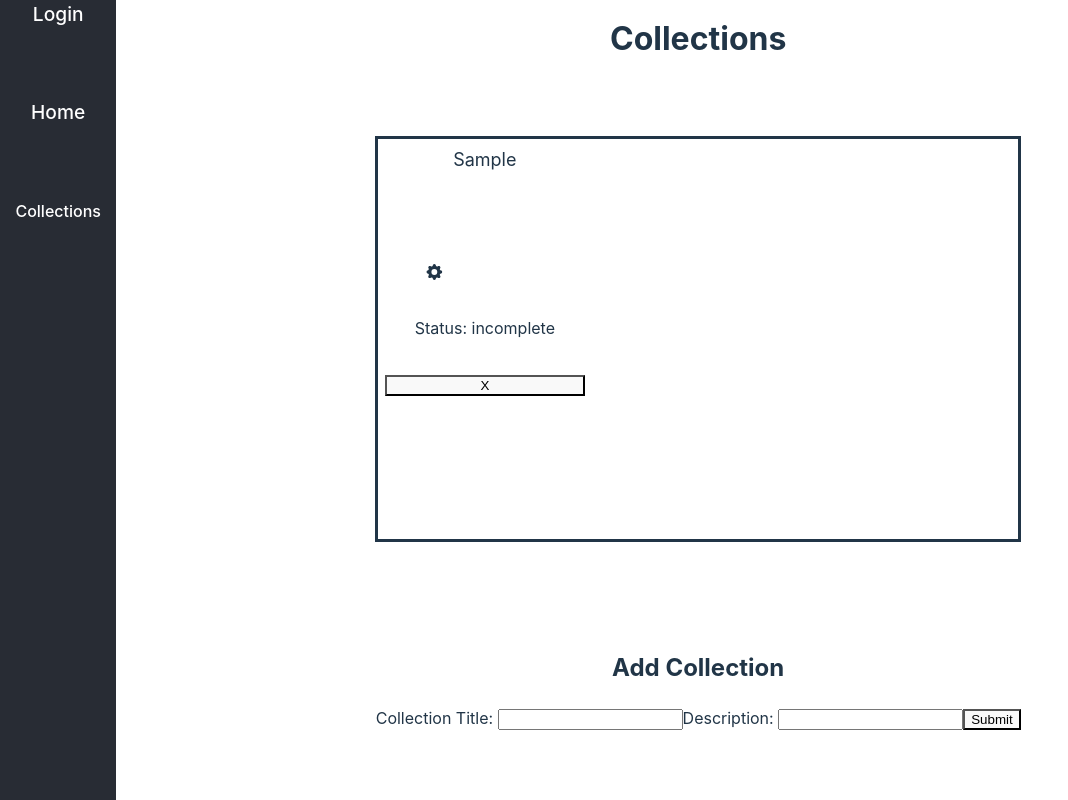
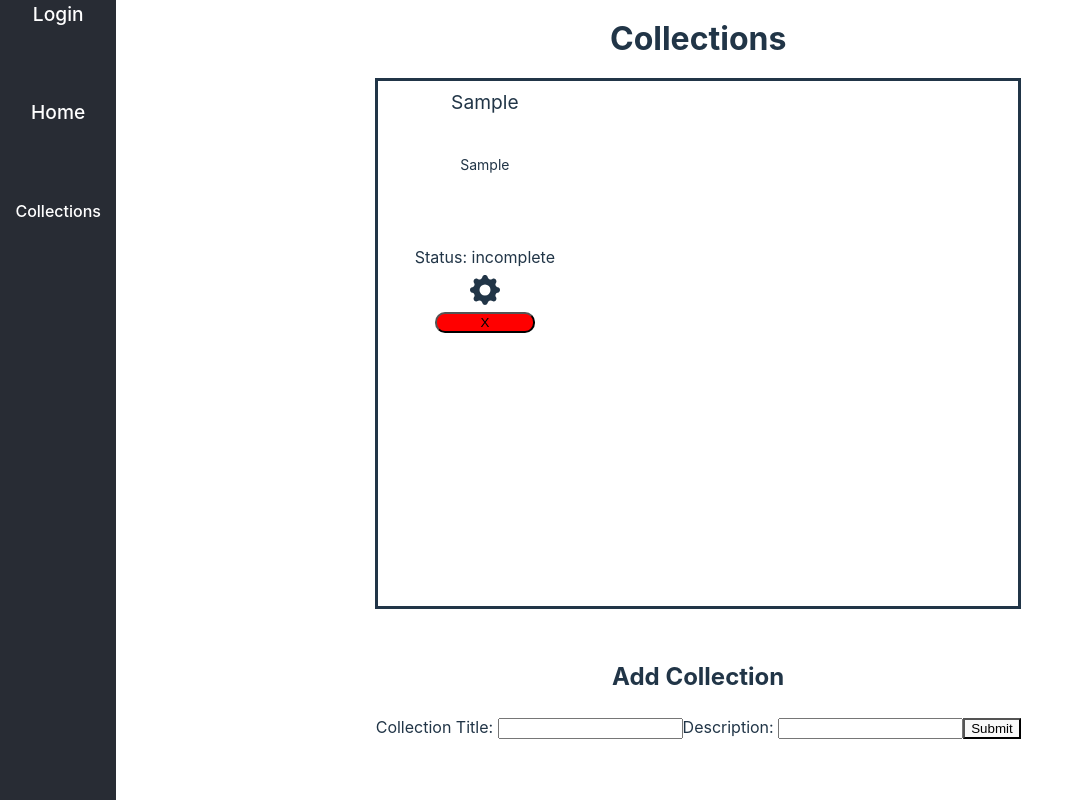
Before and after one commit to JesusMunoz01/TaskPlanner, a React (Vite) app in the folder client/: page /collections in a window 1280 px wide. Both pictures are taken after typing "Sample", "Sample" into the empty fields and a click on the button "Submit". Shown: the whole page, without its empty margins (0-1068 px from the left). Built offline with nearby package versions, Linux system fonts and the light colour scheme.

Commit message:
updated css and positioning of items for better display

```diff
--- a/client/src/css/collections.css
+++ b/client/src/css/collections.css
@@ -23,7 +23,7 @@
     display: grid;
     grid-template-columns: repeat(3, 1fr);
     border-style: solid;
-    height: 50vh;
+    height: 525px;
     width: 50vw;
     text-align: center;
     overflow-y: auto;
@@ -34,16 +34,54 @@
     height: 250px;
     border: white solid;
     flex-direction: column;
-    margin: 4px;
+    margin: 4px 4px 0px 4px;
 }
 
-.collections li p{
+#collectionDisplayTitle{
     margin-top: 0;
-    font-size: large;
+    margin: 0;
+    word-wrap: break-all;
+    font-size: larger;
     display: flex;
     justify-content: center;
-    min-height: 100px;
+    min-height: 60px;
     overflow-y: auto;
+    word-break: break-all;
+    overflow-x: hidden;
+    margin-bottom: 5px;
+    border-bottom: 1px solid white;
+}
+
+#collectionDisplayDesc{
+    margin-top: 0;
+    font-size: 14px;
+    display: flex;
+    justify-content: center;
+    height: 90px;
+    overflow-y: auto;
+    margin-bottom: 0px;
+}
+
+.collections li button{
+    background-color: red;
+    width: 50%;
+    align-self: center;
+    border-radius: 10px;
+    margin-bottom: 5px;
+    margin-top: 2px;
+}
+
+.statusBox{
+    height: 40px;
+    margin-bottom: 5px;
+    margin-top: 0px;
+}
+
+#settingsIcon{
+    align-self: center;
+    right: 0;
+    font-size: 30px;
+    margin-bottom: 5px;
 }
 
 .addCollection{
--- a/client/src/pages/collections.jsx
+++ b/client/src/pages/collections.jsx
@@ -288,12 +288,15 @@ export const Collections = (data) => {
                     JSON.parse(collections).map((collection)=> (
                         <div className="collectionsList" data-testid="collection-item">
                             <li key={collection._id}>
-                                <p aria-label={`collectionTitle${collection._id}`}>{collection.collectionTitle}</p>
-                                <input id={collection._id} style={{display:"none"}} type="checkbox" onClick={() => displayEdit(collection._id)}/>
-                                <label id="settingsIcon" for={collection._id}><BsGearFill style={{cursor:'pointer'}}></BsGearFill></label>
+                                <p id="collectionDisplayTitle" aria-label={`collectionTitle${collection._id}`}>{collection.collectionTitle}</p>
+                                <div className="descBox">
+                                    <p id="collectionDisplayDesc"aria-label={`collectionDesc${collection._id}`}>{collection.collectionDescription}</p>
+                                </div>
                                 <div className="statusBox">
                                     <span>Status: {collection.status}</span>
                                 </div>
+                                <input id={collection._id} style={{display:"none"}} type="checkbox" onClick={() => displayEdit(collection._id)}/>
+                                <label id="settingsIcon" for={collection._id}><BsGearFill style={{cursor:'pointer'}}></BsGearFill></label>
                                 <button aria-label="delCollection" onClick={() => delCollection(collection._id)}>X</button>
                             </li>
                             <ul className="editTask" id={`setting${collection._id}`} style={{display:"none", transition: 0.4}}>
```
